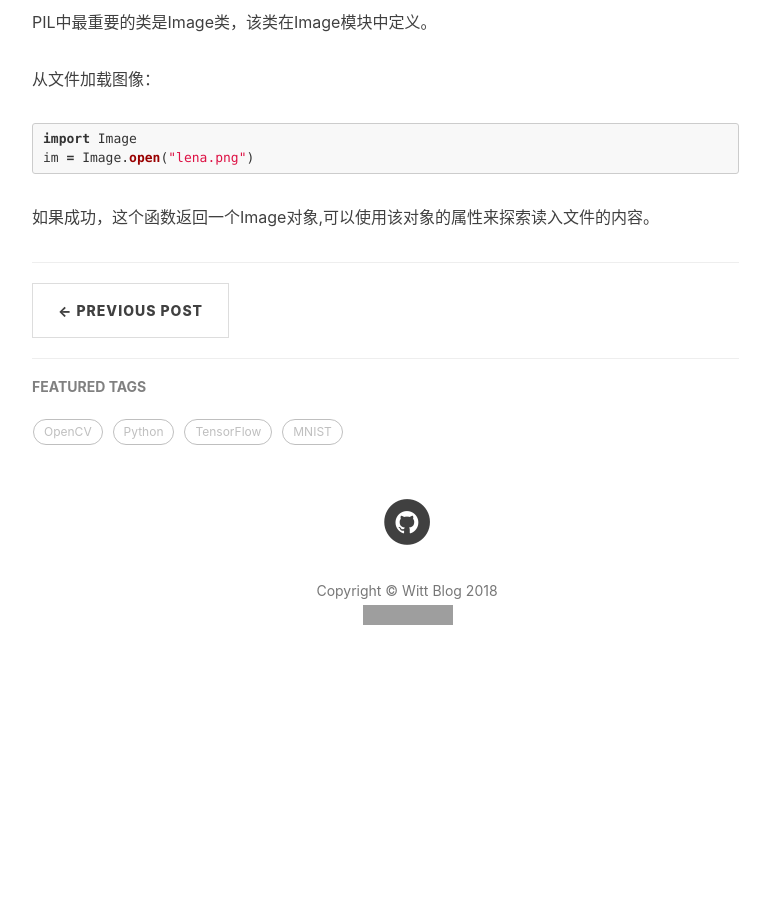
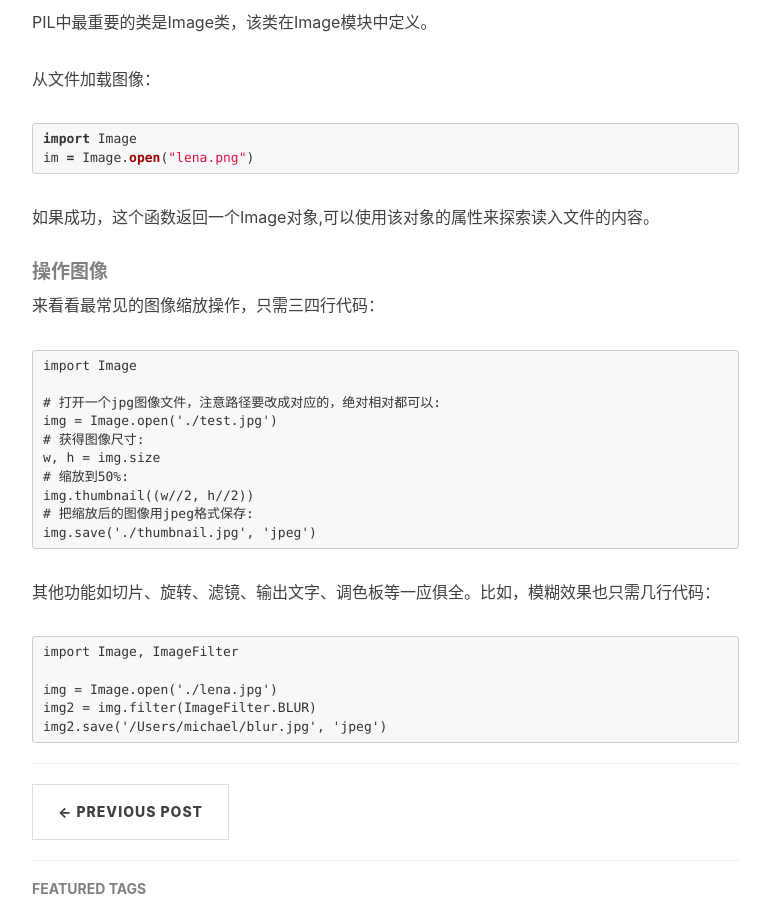
Before and after one commit to primetong/primetong.github.io, a Jekyll site: the page built from _posts/2018-04-28-tensorflow-mnist-handwriting-recognition.markdown, in a window 1280 px wide and 900 px high, scrolled down 2468 px. Shown: the whole window, without its empty margins (233-1003 px from the left). Built offline with Jekyll 4.4.1, drawn with Linux system fonts in a browser that asks for light colours; nearby versions of some CDN libraries; comment, search, counter and statistics services are not loaded; before the commit the page ends 3187 px from its top, so only the background shows below that; grey boxes are pictures that could not be loaded.

Commit message:
Post tensorflow-mnist-handwriting-recognition

````diff
--- a/_posts/2018-04-28-tensorflow-mnist-handwriting-recognition.markdown
+++ b/_posts/2018-04-28-tensorflow-mnist-handwriting-recognition.markdown
@@ -63,3 +63,26 @@ import Image
 im = Image.open("lena.png")
 ```
 如果成功，这个函数返回一个Image对象,可以使用该对象的属性来探索读入文件的内容。
+
+##### 操作图像
+来看看最常见的图像缩放操作，只需三四行代码：
+```
+import Image
+
+# 打开一个jpg图像文件，注意路径要改成对应的，绝对相对都可以:
+img = Image.open('./test.jpg')
+# 获得图像尺寸:
+w, h = img.size
+# 缩放到50%:
+img.thumbnail((w//2, h//2))
+# 把缩放后的图像用jpeg格式保存:
+img.save('./thumbnail.jpg', 'jpeg')
+```
+其他功能如切片、旋转、滤镜、输出文字、调色板等一应俱全。比如，模糊效果也只需几行代码：
+```
+import Image, ImageFilter
+
+img = Image.open('./lena.jpg')
+img2 = img.filter(ImageFilter.BLUR)
+img2.save('/Users/michael/blur.jpg', 'jpeg')
+```
````
